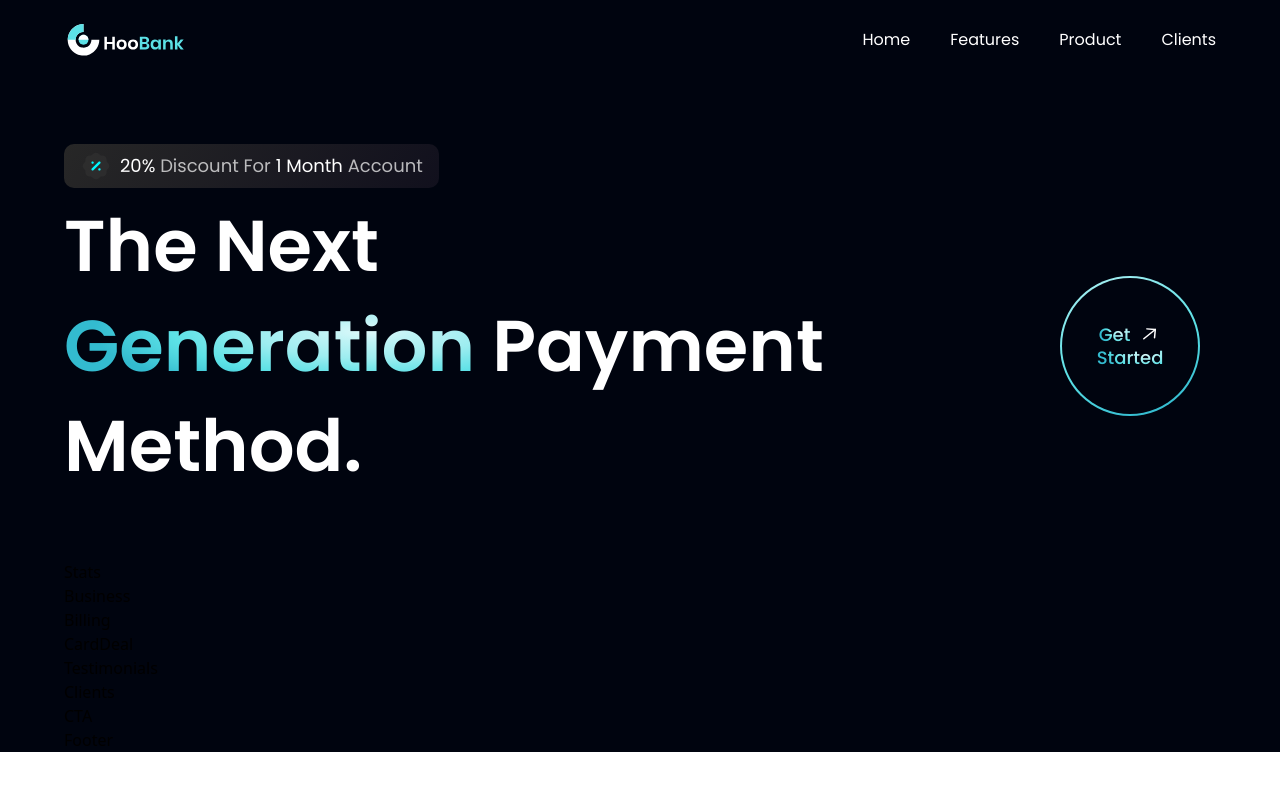
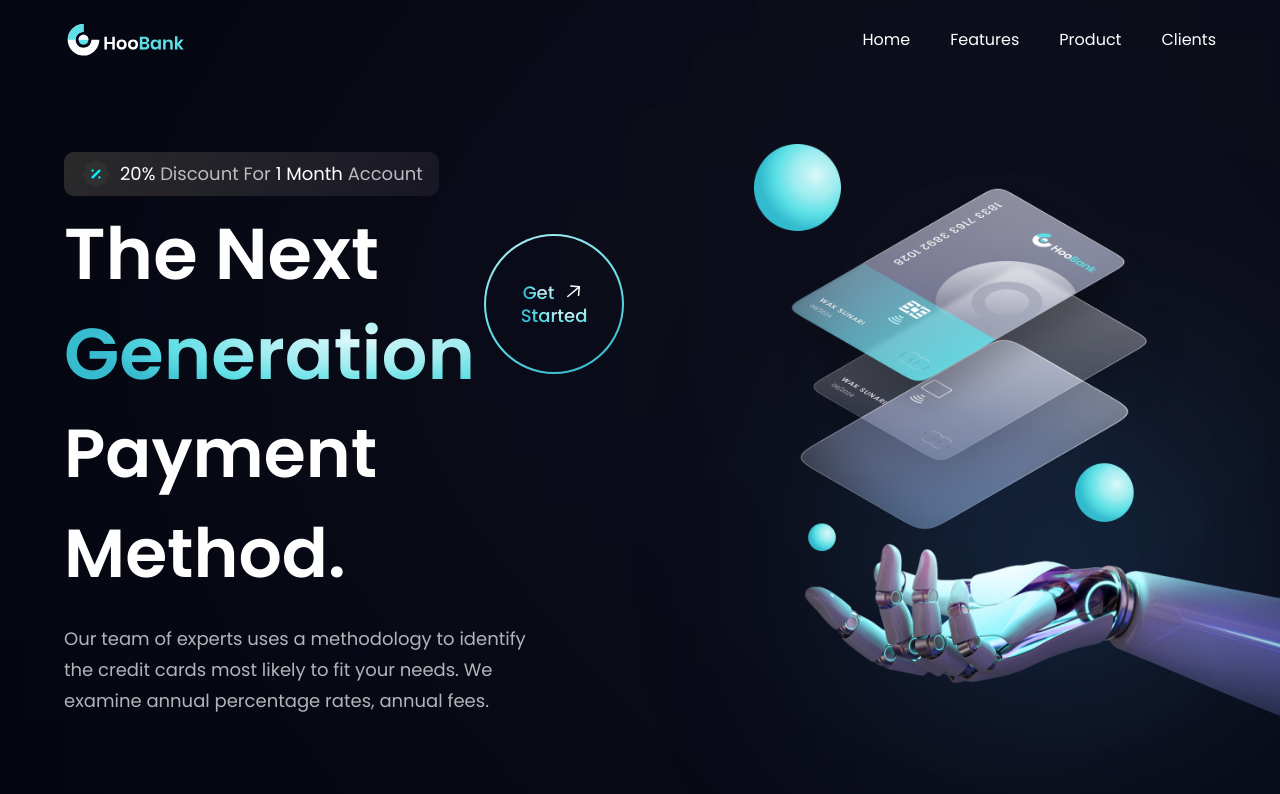
Before and after one commit to ahteshamsalamatansari/fintech-react, a React (Vite) app: page / in a window 1280 px wide. Shown: the top 794 px of the page. Built offline with nearby package versions, Linux system fonts and the light colour scheme.

Commit message:
Hero Section is completed

```diff
--- a/src/components/Hero.jsx
+++ b/src/components/Hero.jsx
@@ -3,6 +3,7 @@
 import GetStarted from "./GetStarted";
 const Hero = () => (
   <section id="home" className={`flex md:flex-row flex-col ${styles.paddingY}`}>
+    {/* hero left starts here */}
     <div
       className={`flex-1 ${styles.flexStart} flex-col xl:px-0 sm:px-16 px-6`}
     >
@@ -20,16 +21,35 @@
       {/* hero section text */}
       <div className="flex flex-row justify-between items-center w-full">
         <h1 className="flex-1 font-poppins font-semibold ss:text-[72px] text-[52px] text-white ss:leading-[100px] leading-[75px] ">
-          The Next <br className="sm:block hidden" /> {" "}
+          The Next <br className="sm:block hidden" />{" "}
           <span className="text-gradient">Generation </span>
-          Payment Method.
         </h1>
         {/* hero section text ends here*/}
         <div className="ss:flex hidden md:mr-4 mr-0">
-          <GetStarted/>
+          <GetStarted />
         </div>
       </div>
+      <h1 className="font-poppins font-semibold ss:text-[68px] text-[52px] text-white ss:leading-[100px] leading-[75px] w-full ">
+        Payment Method.
+      </h1>
+      <p className={`${styles.paragraph} max-w-[470px] mt-5 `}>
+        Our team of experts uses a methodology to identify the credit cards most
+        likely to fit your needs. We examine annual percentage rates, annual
+        fees.
+      </p>
+      {/* hero left ends here */}
+    </div>
+    {/* hero right starts here */}
+    <div className={`flex-1 flex ${styles.flexCenter} md:my-0 my-10 relative `}>
+      <img src={robot} alt="billing" className="w-[100%] h-[100%] relative z-[5]" />
+      {/* background gradient classes available in style.js */}
+      <div className="absolute z-[0] w-[40%] h-[40%] top-0 pink__gradient"/>
+      <div className="absolute z-[0] w-[80%] h-[80%] rounded-full bottom-40 white__gradient"/>
+      <div className="absolute z-[0] w-[50%] h-[50%] right-20 bottom-20 blue__gradient"/>
 
+    </div>
+    <div className={`ss:hidden ${styles.flexCenter}`}>
+      <GetStarted/>
     </div>
   </section>
 );
```
